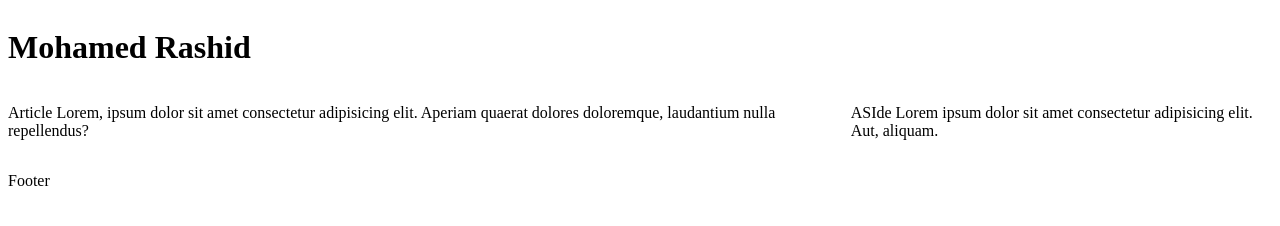
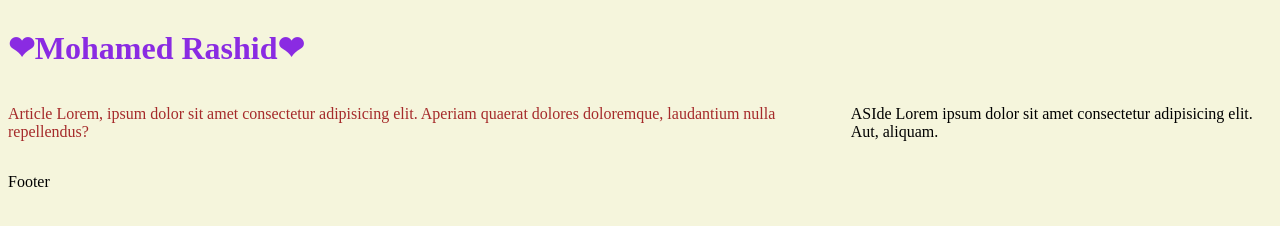
Before and after one commit to Rashid0101/alx_html_css, a plain HTML site: page css_basic/index.html in a window 1280 px wide. Drawn offline with Linux system fonts and the light colour scheme.

Commit message:
3. Some more styling

```diff
--- a/css_basic/index.html
+++ b/css_basic/index.html
@@ -8,7 +8,7 @@
   </head>
   <body class="works_on_smartphone">
     <header>
-      <h1>Mohamed Rashid</h1>
+      <h1>❤Mohamed Rashid❤</h1>
     </header>
     <main>
       <article>
--- a/css_basic/styles.css
+++ b/css_basic/styles.css
@@ -1,6 +1,7 @@
 body {
   display: flex;
   flex-direction: column;
+  background-color: beige;
 }
 main {
   display: flex;
@@ -11,9 +12,14 @@ main {
 article {
   flex: 2;
   overflow: auto;
+  color: brown;
 }
 
 aside {
   flex: 1;
   overflow: auto;
 }
+
+h1 {
+  color: blueviolet;
+}
```
